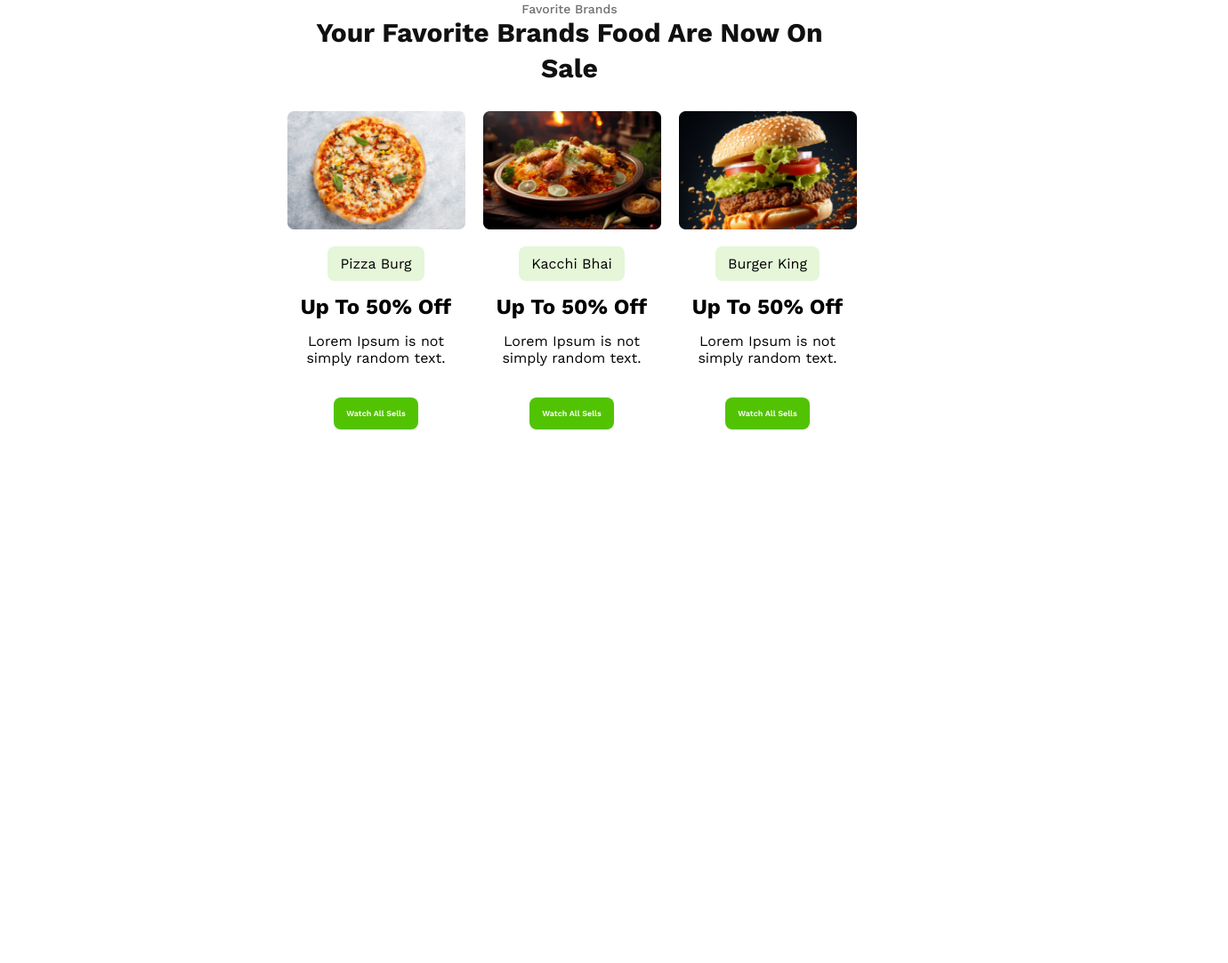
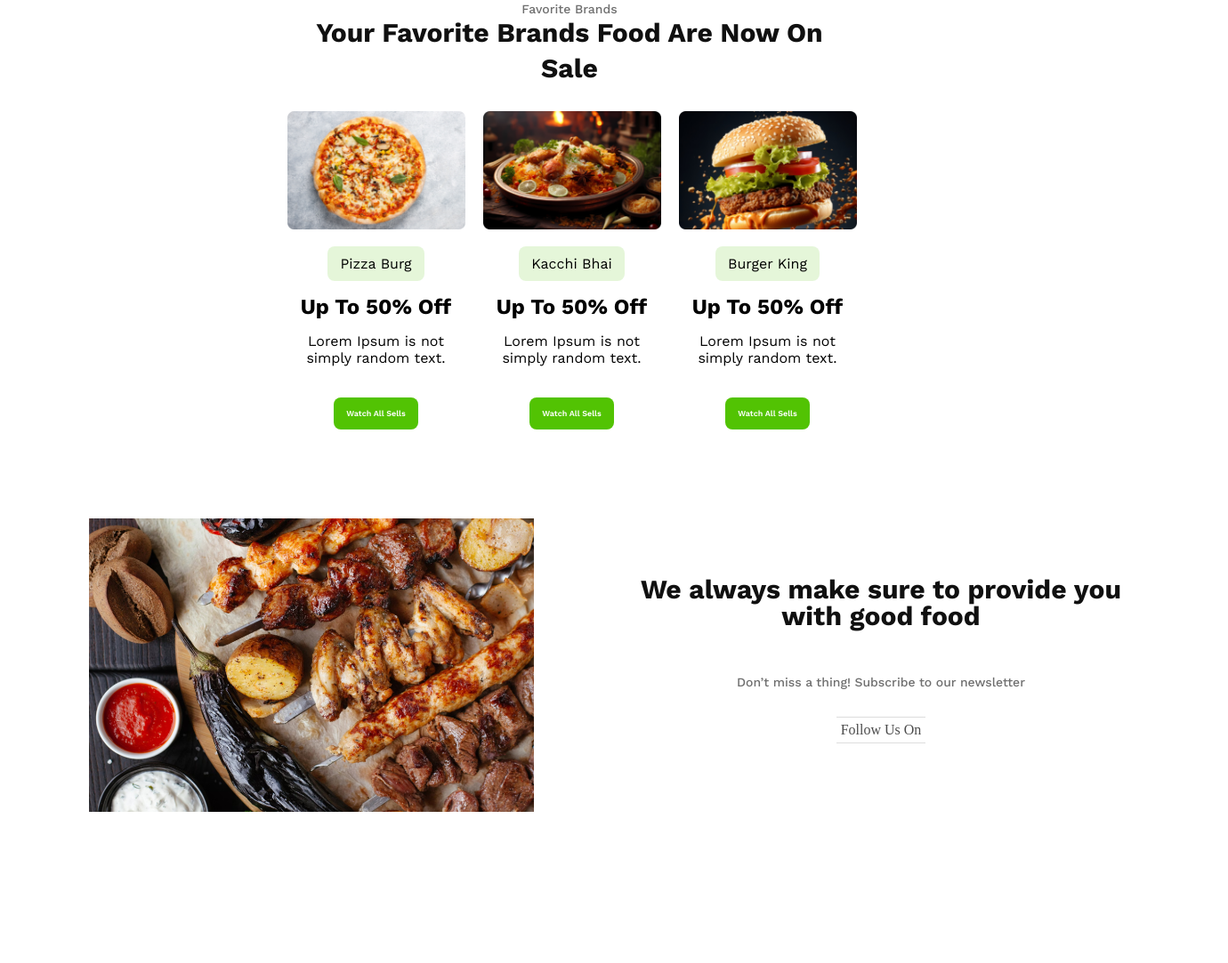
Before and after one commit to siam114/7th-food-resturent-pro, a plain HTML site: page index.html in a window 1280 px wide. Shown: the part 597-1680 px from the top of the page at 89% size, 1380 px wide, since content can reach past the window. Before the commit the page ends 1180 px from the top, so only its background shows below. Drawn offline with nearby package versions, Linux system fonts and the light colour scheme.

Commit message:
about section

```diff
--- a/index.html
+++ b/index.html
@@ -69,5 +69,16 @@
            </div>
         </div>
     </section>
+    <section>
+        <div class="about">
+            <img class="image" src="assets/foods.png" alt="">
+            <div class="about-container">
+                <h1 class="about-head">We always make sure to provide you with good food</h1>
+                <p class="about-pera">Don’t miss a thing! Subscribe to our newsletter</p>
+                <p class="about-btn">Follow Us On</p>
+
+            </div>
+        </div>
+    </section>
 </body>
 </html>
--- a/style/style.css
+++ b/style/style.css
@@ -123,3 +123,62 @@ text-align: center;
     margin: 0px 10px;
     padding: 10px 14px 10px 14px;
 }
+.about{
+    display: flex;
+    margin-left: 100px;
+    width: 100%;
+    height: 500px;
+
+}
+.image{
+    background-size: cover;
+    width: 40%;
+    height: 330px;
+}
+.about-container{
+
+    display: flex;
+    flex-direction: column;
+    justify-content: flex-start;
+    align-items: center;
+    padding: 15px;
+    width: 60%;
+    margin: 0 auto;
+
+}
+.about-head{
+    margin: 10px 0px;
+    color: rgb(16, 16, 16);
+    font-family: Work Sans;
+    font-size: 30px;
+    font-weight: 700;
+    line-height: 30px;
+    letter-spacing: 0%;
+    text-align: center;
+    width: 600px;
+    height: 100px;
+    margin-top: 50px;
+
+}
+.about-pera{
+    color: rgb(16, 16, 16);
+    font-family: Work Sans;
+    font-size: 14px;
+    font-weight: 500;
+    line-height: 18px;
+
+    text-align: left;
+    opacity: 0.6;
+
+
+
+
+}
+.about-btn{
+    box-sizing: border-box;
+    border-bottom: 1px solid rgba(16, 16, 16, 0.2);
+    border-top: 1px solid rgba(16, 16, 16, 0.2);
+    margin-top: 30px;
+    padding: 5px;
+    opacity: .7;
+}
```
